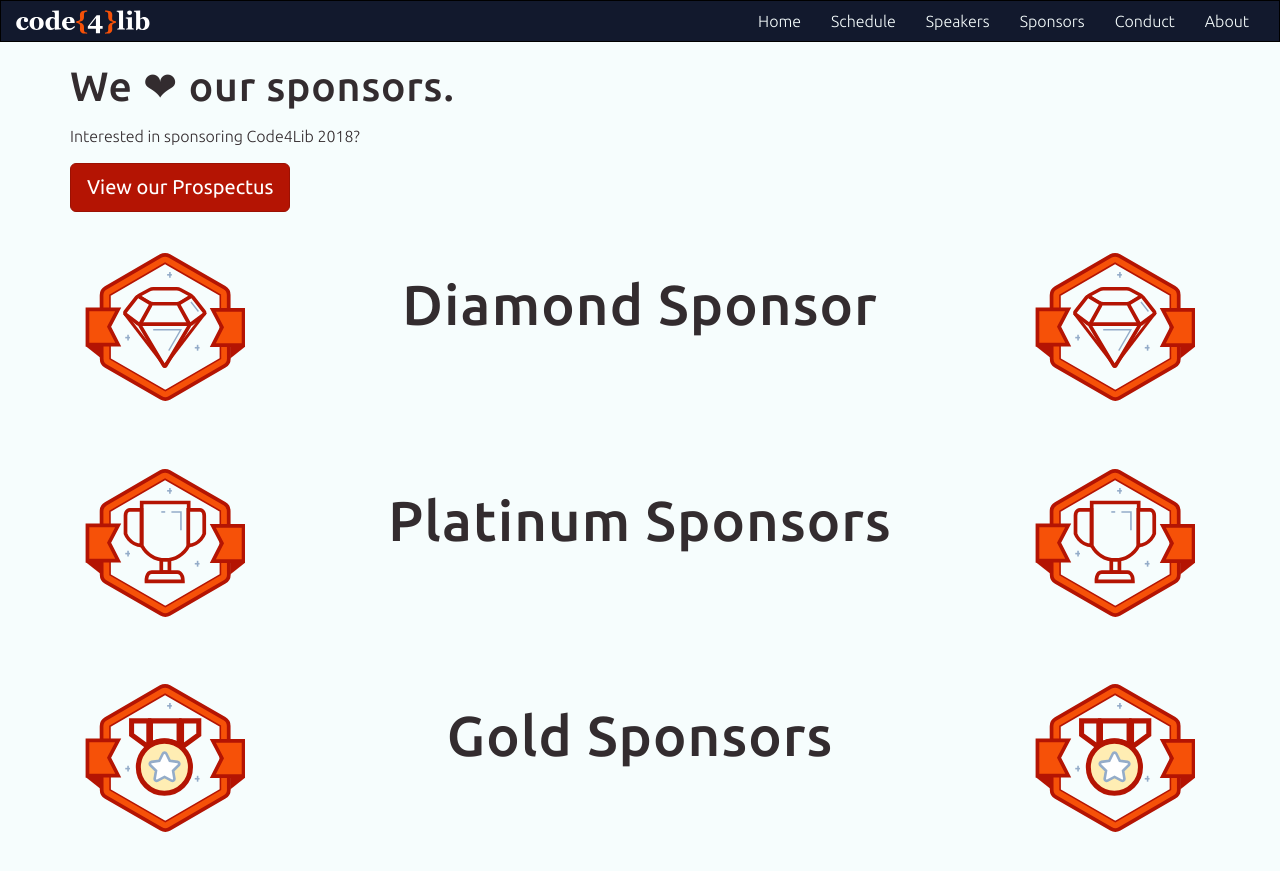
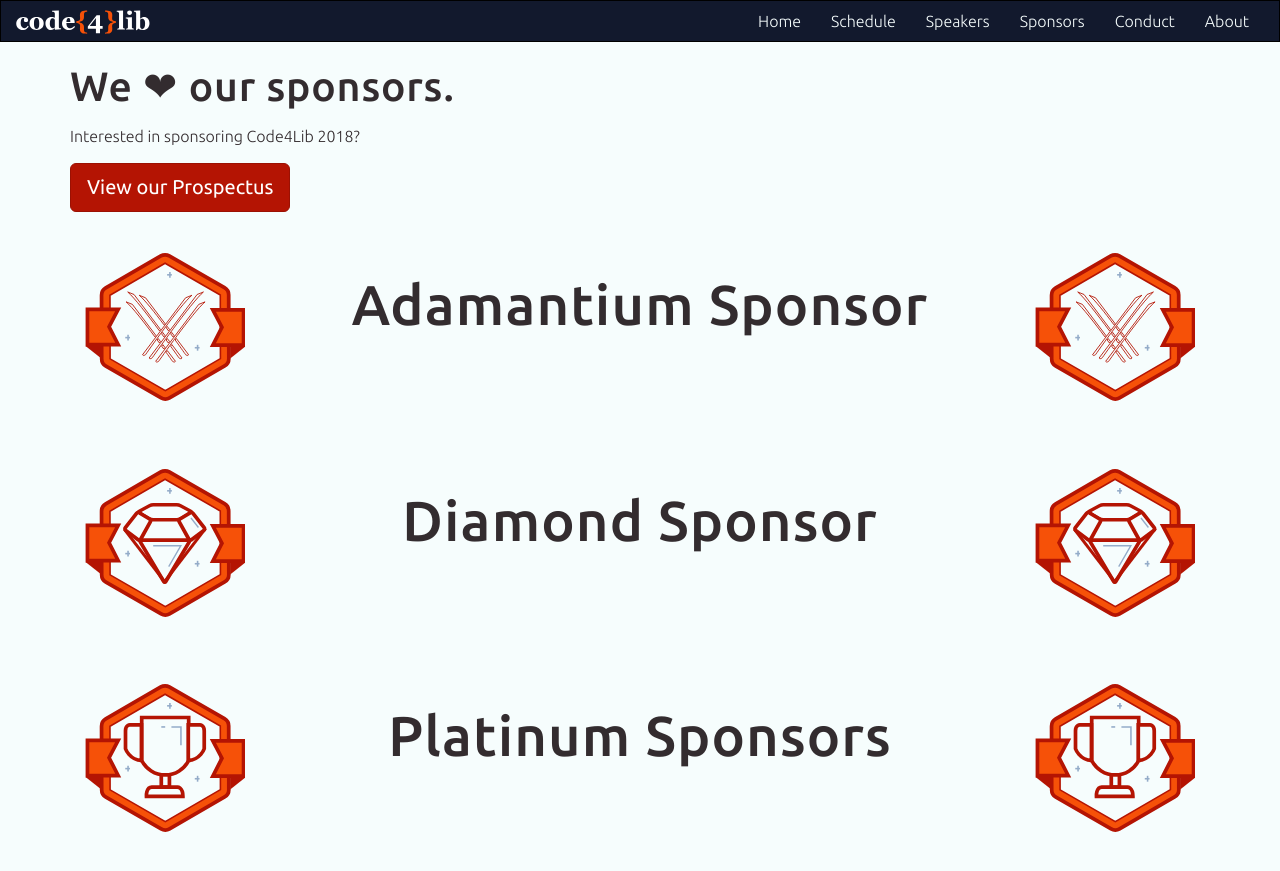
Before and after one commit to code4lib/2018.code4lib.org, a Jekyll site: the page built from sponsors/index.html, in a window 1280 px wide and 900 px high. Shown: the top 871 px of the window. Built offline with Jekyll 4.4.1, drawn with Linux system fonts in a browser that asks for light colours; some web fonts are replaced.

Commit message:
adamantium level for sponsors page

```diff
--- a/sponsors/index.html
+++ b/sponsors/index.html
@@ -13,6 +13,27 @@ title: Sponsors
             <p>
                 <a class="btn btn-primary btn-lg" href="/prospectus">View our Prospectus</a>
             </p>
+
+            <!-- Adamantium -->
+            <div class="row sponsor-row">
+                {% include sponsor_plate.html level="Adamantium Sponsor" badge="adamantium-badge" %}
+
+                {% assign adamantium = site.data.sponsors | where_exp:"item", "item.level == 'adamantium'" %}
+                {% for sponsor in adamantium %}
+                <div class="col-xs-12 col-md-12">
+                    {% if sponsor.img %}
+                    <a href="{{ sponsor.link }}" class="thumbnail" style="background: white;">
+                        <img src="/{{ sponsor.img }}" alt="{{ sponsor.name }}">
+                    </a>
+                    {% else %}
+                    <a href="{{ sponsor.link }}" class="sponsor-name-only">{{ sponsor.name }}</a>
+                    {% endif %}
+                    {% if sponsor.annotation %}
+                    <span class="sponsor-annotation">({{ sponsor.annotation}})</span>
+                    {% endif %}
+                </div>
+                {% endfor %}
+            </div>
 
             <!-- Diamond -->
             <div class="row sponsor-row">
```
